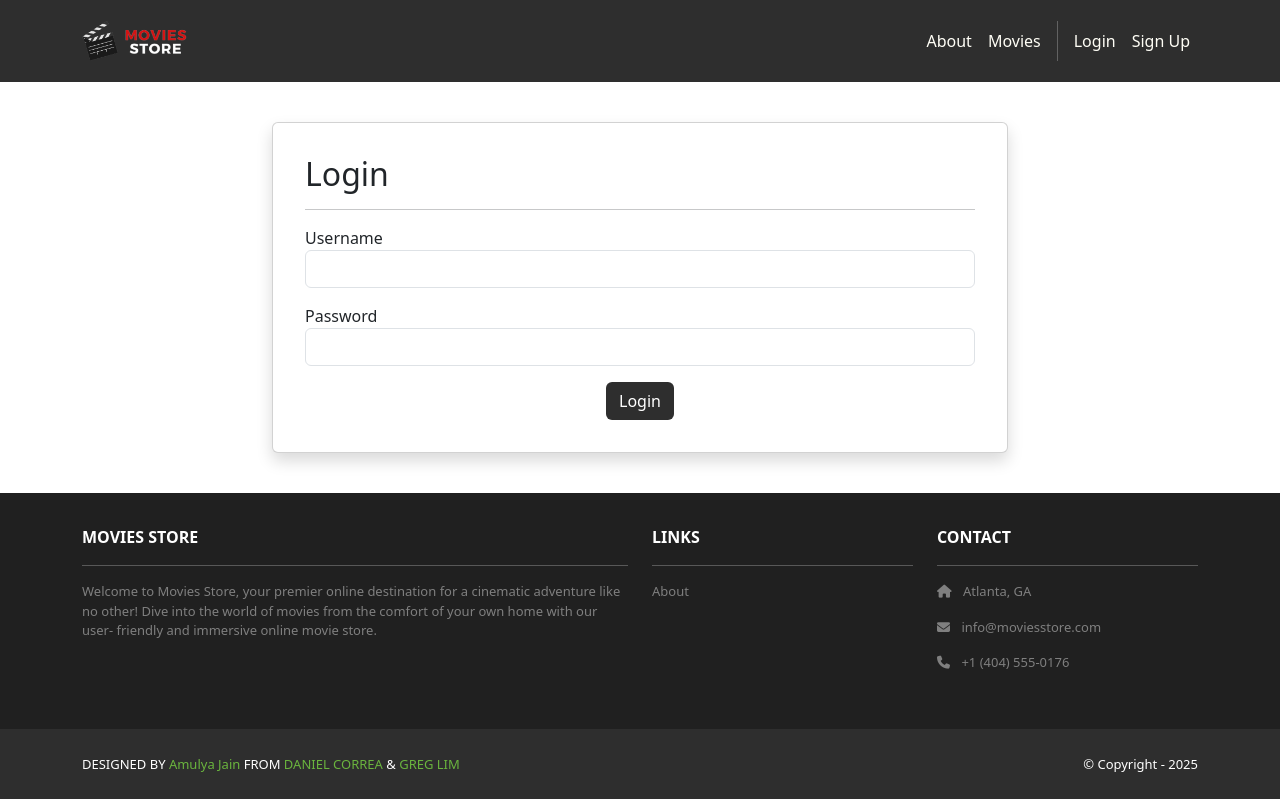
After one commit to amuhak/GT-Movies-Store, a Django app: page /accounts/login/ in a window 1280 px wide. The commit adds this page. Run offline with Django 5.2, Linux system fonts and the light colour scheme; parts of the project's set-up code (start-up, migrations or seed data) failed here and were passed over; some libraries are stand-ins or nearby versions; some web fonts are replaced.

Commit message:
Add login functionality

```diff
--- /dev/null
+++ b/accounts/templates/accounts/login.html
@@ -0,0 +1,44 @@
+{% extends 'base.html' %}
+{% block content %}
+<div class="p-3 mt-4">
+    <div class="container">
+        <div class="row justify-content-center">
+            <div class="col-md-8">
+                <div class="card shadow p-3 mb-4 rounded">
+                    <div class="card-body">
+                        <h2>Login</h2>
+                        <hr/>
+                        {% if template_data.error %}
+                        <div class="alert alert-danger" role="alert">
+                            {{ template_data.error }}
+                        </div>
+                        {% endif %}
+                        <form method="POST">
+                            {% csrf_token %}
+                            <p>
+                                <label for="username">Username</label>
+                                <input id="username" type="text"
+                                       name="username" required
+                                       autocomplete="username"
+                                       class="form-control">
+                            </p>
+                            <p>
+                                <label for="password">Password</label>
+                                <input id="password" type="password"
+                                       name="password" required
+                                       autocomplete="current-password"
+                                       class="form-control">
+                            </p>
+                            <div class="text-center">
+                                <button type="submit"
+                                        class="btn bg-dark text-white">Login
+                                </button>
+                            </div>
+                        </form>
+                    </div>
+                </div>
+            </div>
+        </div>
+    </div>
+</div>
+{% endblock content %}
--- a/accounts/urls.py
+++ b/accounts/urls.py
@@ -3,4 +3,5 @@ from . import views
 
 urlpatterns = [
     path("signup", views.signup, name="accounts.signup"),
+    path("login/", views.login, name="accounts.login"),
 ]
--- a/accounts/views.py
+++ b/accounts/views.py
@@ -1,6 +1,28 @@
 from django.shortcuts import render
+from django.contrib.auth import login as auth_login, authenticate
 from .forms import CustomUserCreationForm, CustomErrorList
 from django.shortcuts import redirect
+
+
+def login(request):
+    template_data = {"title": "Login"}
+    if request.method == "GET":
+        return render(request, "accounts/login.html", {"template_data": template_data})
+    elif request.method == "POST":
+        user = authenticate(
+            request,
+            username=request.POST["username"],
+            password=request.POST["password"],
+        )
+        if user is None:
+            template_data["error"] = "The username or password is incorrect."
+            return render(
+                request, "accounts/login.html", {"template_data": template_data}
+            )
+        else:
+            auth_login(request, user)
+            return redirect("home.index")
+    return None
 
 
 def signup(request):
@@ -12,7 +34,7 @@ def signup(request):
         form = CustomUserCreationForm(request.POST, error_class=CustomErrorList)
         if form.is_valid():
             form.save()
-            return redirect("home.index")
+            return redirect("accounts.login")
         else:
             template_data["form"] = form
             return render(
--- a/moviesstore/templates/base.html
+++ b/moviesstore/templates/base.html
@@ -45,8 +45,9 @@
                    href="{% url 'home.about' %}">About</a>
                 <a class="nav-link" href=
                         "{% url 'movies.index' %}">Movies</a>
-                <div class="vr bg-white mx-2 d-none
-              d-lg-block"></div>
+                <div class="vr bg-white mx-2 d-none d-lg-block"></div>
+                <a class="nav-link"
+                   href="{% url 'accounts.login' %}">Login</a>
                 <a class="nav-link"
                    href="{% url 'accounts.signup' %}">
                     Sign Up
```
